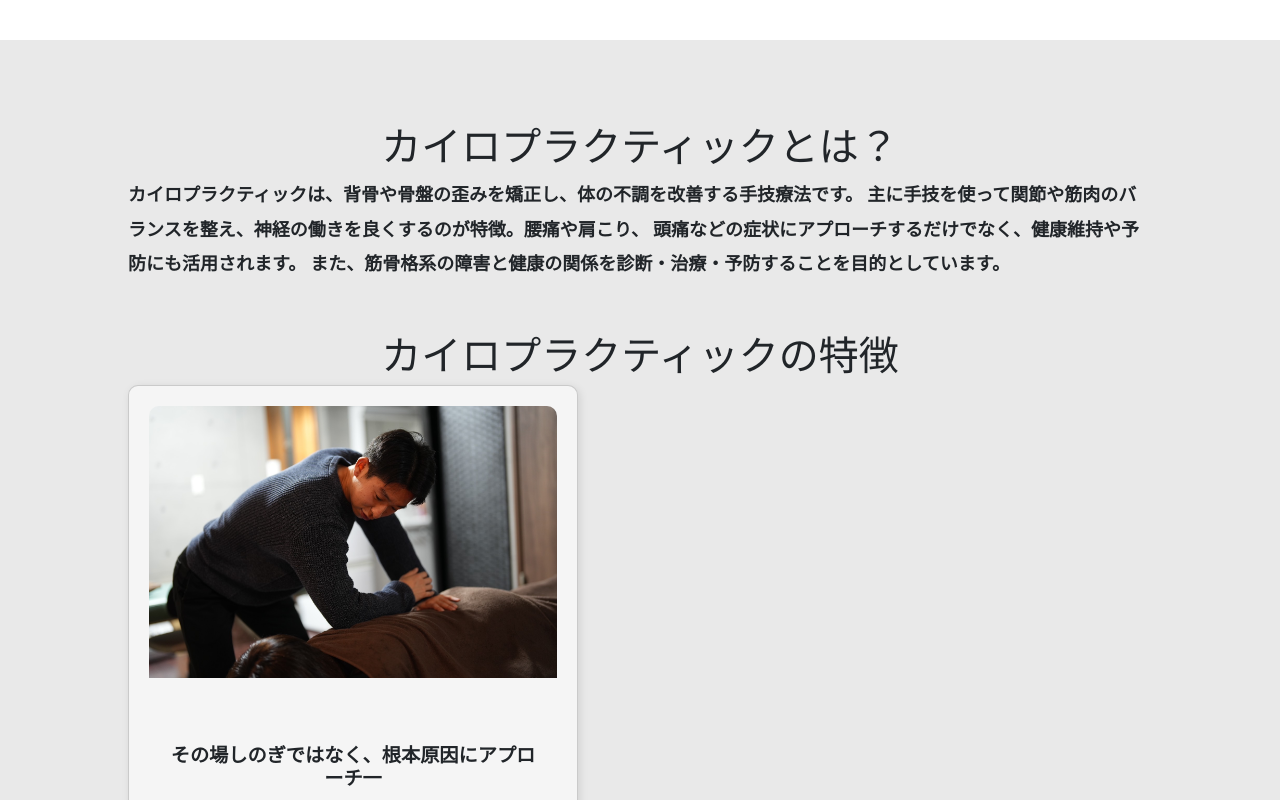
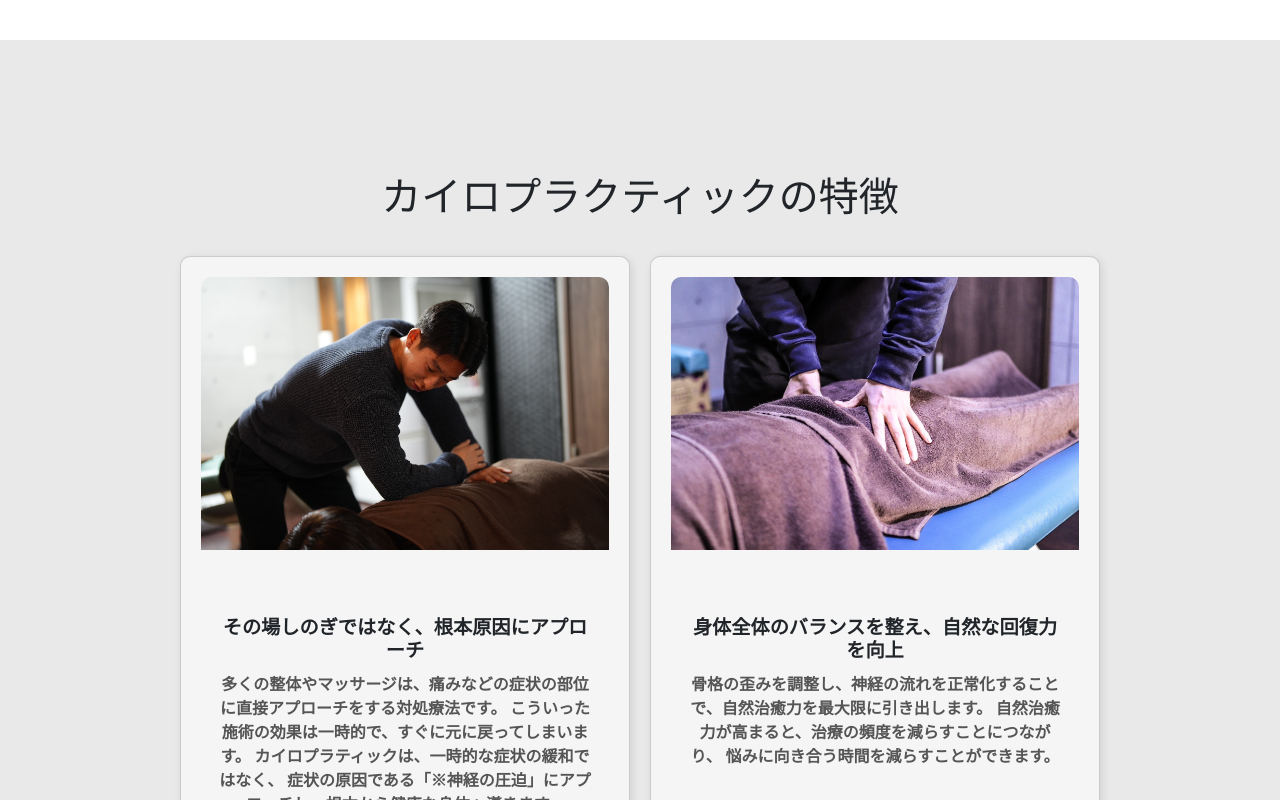
Before and after one commit to cyobi164/yoshida, a React (Vite) app: page / in a window 1280 px wide. Shown: the part 1660-2460 px from the top of the page. Built offline with nearby package versions, Linux system fonts and the light colour scheme; a web font is replaced by a local one.

Commit message:
is saved

```diff
--- a/src/component/Main.css
+++ b/src/component/Main.css
@@ -152,8 +152,25 @@ body {
 }
 
 /*card*/
+.benifit {
+  display: flex;
+  flex-direction: column;
+  align-items: center;
+  text-align: center;
+}
+
+.card-container {
+    margin-top: 30px;
+  display: flex;
+  justify-content: center; /* Centers the cards horizontally */
+  gap: 20px; /* Adds space between the cards */
+  flex-wrap: wrap; /* Allows wrapping on smaller screens */
+  width: 100%;
+  max-width: 1100px; /* Adjust this value based on your design */
+}
+
 .card {
-  flex: 1 1 calc(50% - 20px); /* Two cards per row */
+  flex: 1 1 45%; /* Makes each card take 45% of the container width */
   max-width: 450px; /* Restricts max width for consistency */
   background: #f5f5f5; /* Light grey background */
   border-radius: 10px;
@@ -185,7 +202,12 @@ body {
 
 /* Responsive: One card per row on smaller screens */
 @media (max-width: 768px) {
+  .card-container {
+    flex-direction: column;
+    align-items: center;
+  }
+
   .card {
-    flex: 1 1 100%;
+    flex: 1 1 100%; /* Full width on small screens */
   }
 }
--- a/src/component/Main.jsx
+++ b/src/component/Main.jsx
@@ -37,22 +37,15 @@ function Main() {
       </section>
 
       <section id="features" className="content-section">
-        <div className="ex">
-          <h1>カイロプラクティックとは？</h1>
-          <p>
-            カイロプラクティックは、背骨や骨盤の歪みを矯正し、体の不調を改善する手技療法です。
-            主に手技を使って関節や筋肉のバランスを整え、神経の働きを良くするのが特徴。腰痛や肩こり、
-            頭痛などの症状にアプローチするだけでなく、健康維持や予防にも活用されます。
-            また、筋骨格系の障害と健康の関係を診断・治療・予防することを目的としています。
-          </p>
-        </div>
   <div className="benifit">
-          <h1>カイロプラクティックの特徴</h1>
+    <h1 className="section-title">カイロプラクティックの特徴</h1>
+
+    <div className="card-container">
       <div className="card">
         <img src={Card01} alt="Card Image" className="card-image" />
         <div className="card-content">
           <h1 className="card-title">
-                その場しのぎではなく、根本原因にアプローチ一
+            その場しのぎではなく、根本原因にアプローチ
           </h1>
           <p className="card-description">
             多くの整体やマッサージは、痛みなどの症状の部位に直接アプローチをする対処療法です。
@@ -75,11 +68,9 @@ function Main() {
         </div>
       </div>
     </div>
-
-        <div className="card">
-
   </div>
 </section>
+
 
       <section id="plans" className="content-section"></section>
     </>
```
Lines whose indentation alone changed are shown as unchanged.
